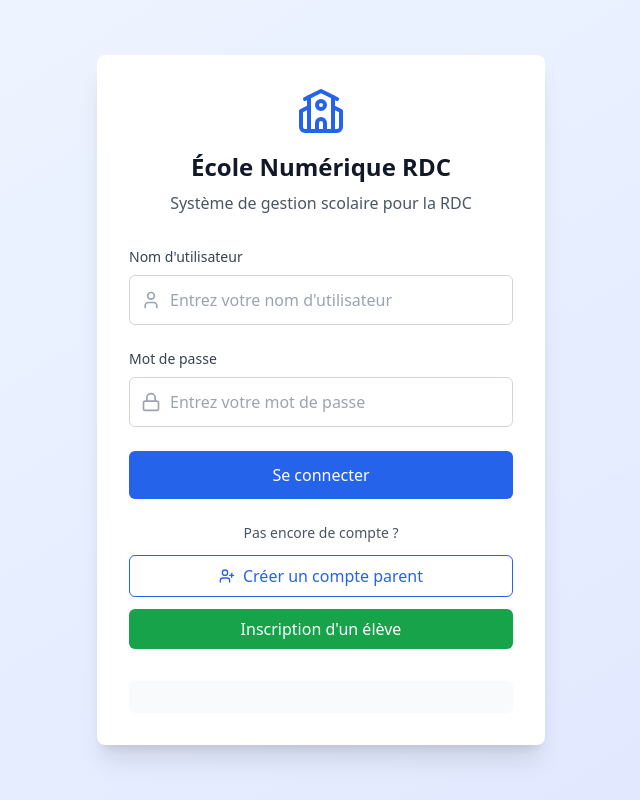
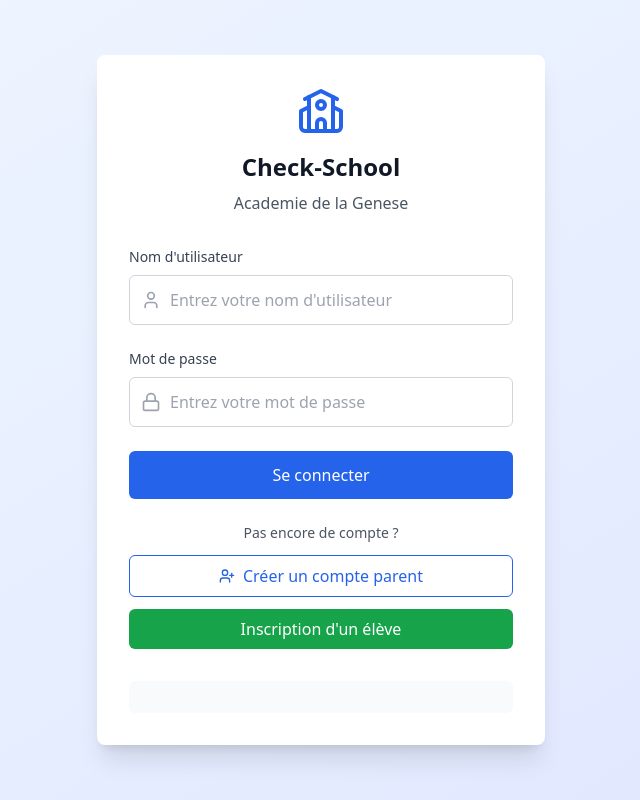
Before and after one commit to Blaise25-Stack/Projet1, a React (Vite) app: page /login in a window 1280 px wide. Shown: the whole page, without its empty margins (319-959 px from the left). Built offline with nearby package versions, Linux system fonts and the light colour scheme; no server answers.

Commit message:
Update Login.tsx

```diff
--- a/src/components/Login.tsx
+++ b/src/components/Login.tsx
@@ -318,8 +318,8 @@ const Login: React.FC = () => {
           <div className="flex justify-center mb-4">
             <School className="h-10 w-10 sm:h-12 sm:w-12 text-blue-600" />
           </div>
-          <h1 className="text-xl sm:text-2xl font-bold text-gray-900">École Numérique RDC</h1>
-          <p className="text-gray-600 mt-2 text-sm sm:text-base">Système de gestion scolaire pour la RDC</p>
+          <h1 className="text-xl sm:text-2xl font-bold text-gray-900">Check-School</h1>
+          <p className="text-gray-600 mt-2 text-sm sm:text-base">Academie de la Genese</p>
         </div>
 
         <form onSubmit={handleSubmit} className="space-y-6">
```
